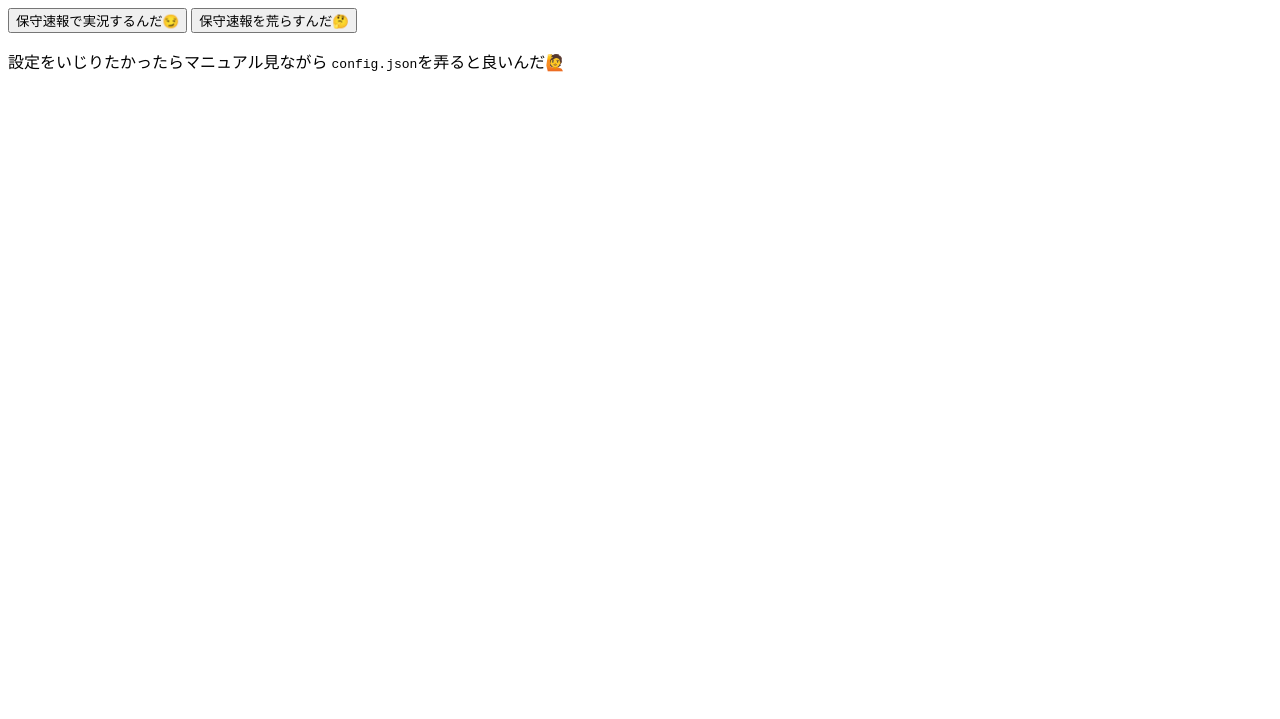
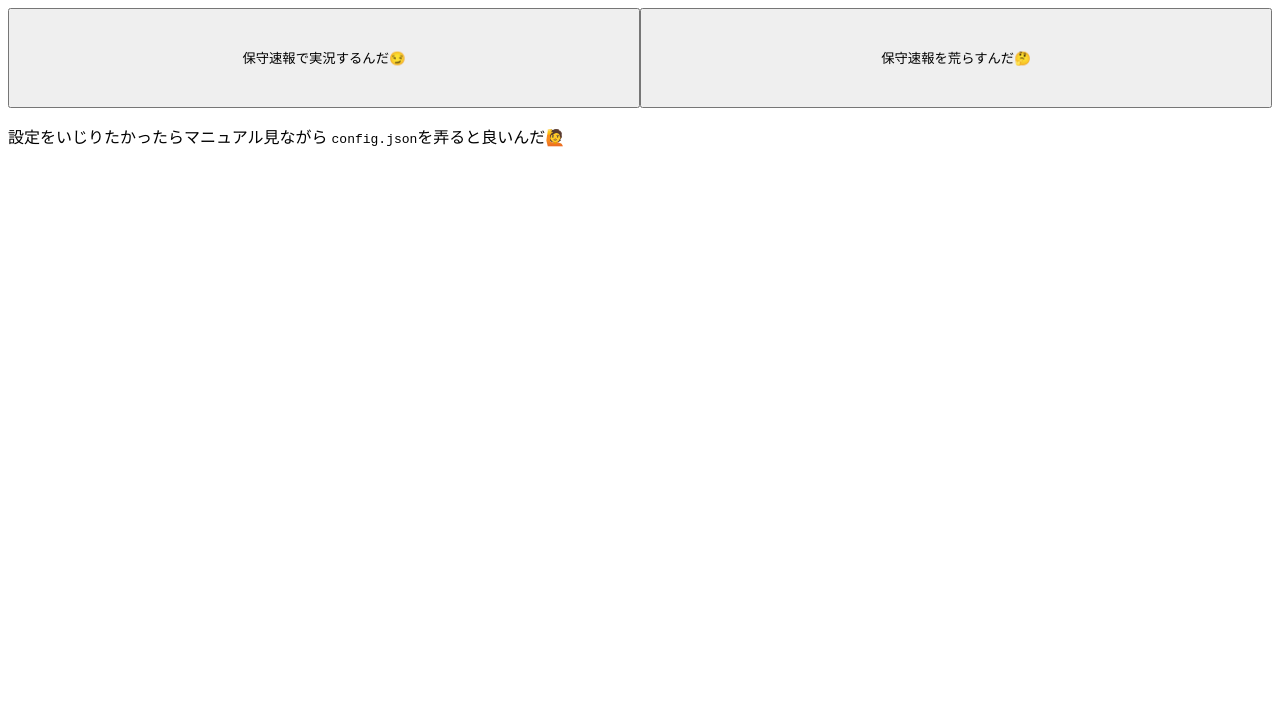
Before and after one commit to AnKoushinist/hoshusokuho-sukosuko, a website: page src/front/index.html in a window 1280 px wide. Shown: the part 81-800 px from the top of the page. Drawn offline with Linux system fonts and the light colour scheme.

Commit message:
Box is expanded

```diff
--- a/src/front/index.html
+++ b/src/front/index.html
@@ -6,13 +6,26 @@
     <meta http-equiv="X-UA-Compatible" content="IE=edge">
     <title>保守速報すこすこ</title>
     <meta name="viewport" content="width=device-width, initial-scale=1">
+    <style>
+        #button_container {
+            width: 100%;
+            height: 100px;
+            display: flex;
+        }
 
+        button {
+            height: 100%;
+            width: 100%;
+        }
+    </style>
 </head>
 
 <body>
     <h1>保守速報をすこれ😡</h1>
-    <button>保守速報で実況するんだ😏</button>
-    <button>保守速報を荒らすんだ🤔</button>
+    <div id="button_container">
+        <button>保守速報で実況するんだ😏</button>
+        <button>保守速報を荒らすんだ🤔</button>
+    </div>
     <p>設定をいじりたかったらマニュアル見ながら
         <code>config.json</code>を弄ると良いんだ🙋</p>
 </body>
```
